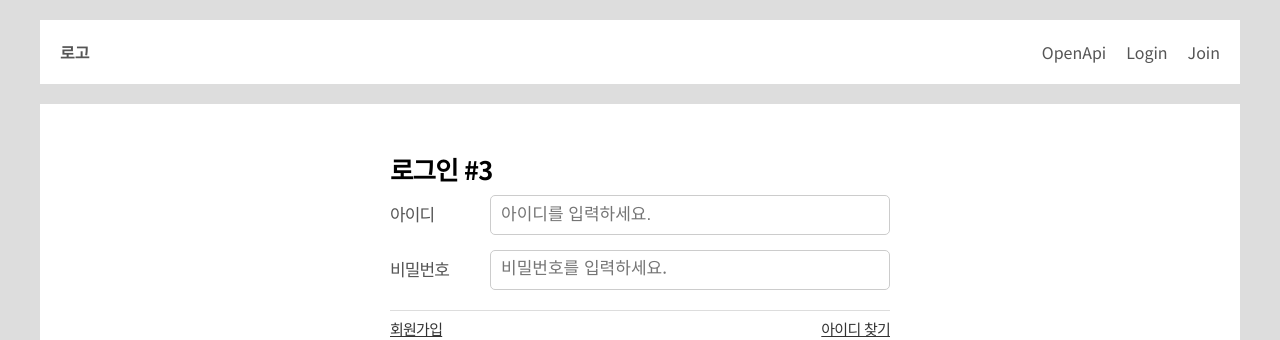
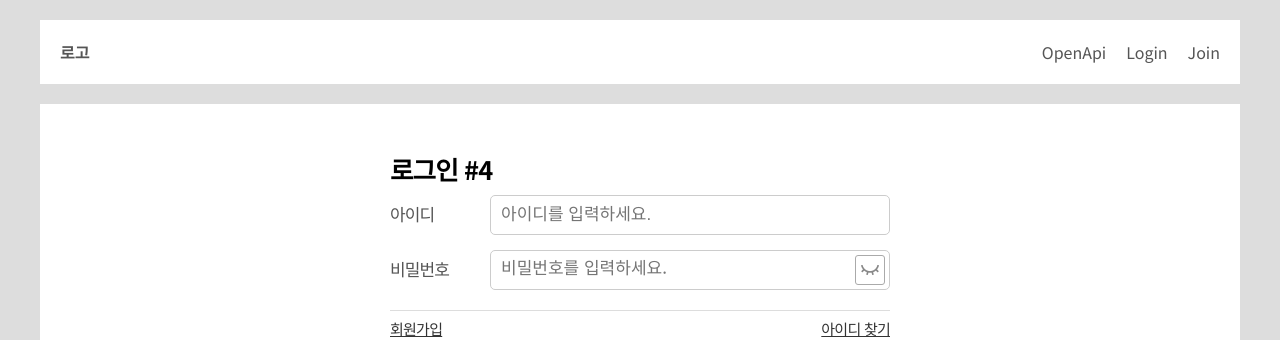
Before and after one commit to widenety/nexttest, a Next.js app: page /Pages/Member/Login in a window 1280 px wide. Shown: the top 340 px of the page. Built offline with nearby package versions, Linux system fonts and the light colour scheme; no server answers.

Commit message:
Added password preview function.

```diff
--- a/src/app/Pages/Member/Login/page.tsx
+++ b/src/app/Pages/Member/Login/page.tsx
@@ -35,9 +35,7 @@ export default function Login() {
 	* 로그인 하기.
 	================================= */
 	const runLogin = async () => {
-		console.log( "@@@@" );
-
-		// 입력값 확인
+		/** -- 이메일, 비밀번호 입력값 확인 */
 		if ( !idStr.trim() ) {
 			notice.failed( { header: "아이디를 입력하세요.", message: "이메일을 입력해 주세요." } );
 			return;
@@ -48,30 +46,23 @@ export default function Login() {
 		}
 
 		try {
-			// Firebase 로그인
-			const userCredential = await signInWithEmailAndPassword(
-				auth,
-				idStr.trim(),
-				passwordStr
-			);
+			/** ---- Firebase 로그인 */
+			const userCredential = await signInWithEmailAndPassword( auth, idStr.trim(), passwordStr );
 			const user = userCredential.user;
 
-			// Firestore 회원 정보 조회
+			/** ---- Firestore 회원 정보 조회 */
 			const memberRef = doc( db, 'tblMember', user.uid );
 			const memberSnap = await getDoc( memberRef );
 
 			if ( !memberSnap.exists() ) {
-				notice.failed( {
-					header: "회원 정보 오류",
-					message: "회원 정보를 찾을 수 없습니다."
-				} );
+				notice.failed( { header: "회원 정보 오류", message: "회원 정보를 찾을 수 없습니다." } );
 				return;
 			}
 			const memberData = memberSnap.data();
 			console.log( "로그인 성공:", user.uid );
 			console.log( "회원 정보:", memberData );
 
-			// 로그인 성공 후 이동
+			/** ---- 로그인 성공 후 이동 */
 			router.push( '/' );
 
 		} catch ( error ) {
@@ -86,15 +77,21 @@ export default function Login() {
 			} else {
 				notice.failed( { header: "오류 발생", message: "잠시 후 다시 시도해 주세요." } );
 			}
+			console.error( "로그인 오류:", error );
+		}
+	}
 
-			console.error( "로그인 오류:", error );
-
-		}
+	/* ==============================
+	* 비밀번호 미리보기
+	================================= */
+	const [ showPassword, setShowPassword ] = useState( false );
+	const runTogglePasswordVisibility = () => {
+		setShowPassword( prev => !prev );
 	}
 
 	return (
 		<div className="frm login">
-			<h3 className="frmTitLv1 cTit1">로그인 #3</h3>
+			<h3 className="frmTitLv1 cTit1">로그인 #4</h3>
 			<form onSubmit={( e ) => { e.preventDefault(); runLogin(); }}>
 				<ul className="frmListLv1">
 					<li>
@@ -108,8 +105,17 @@ export default function Login() {
 					<li>
 						<dl className="frmItemLv1">
 							<dt><label htmlFor="passwordField">비밀번호</label></dt>
-							<dd>
-								<input type="password" name="passwordField" id="passwordField" placeholder="비밀번호를 입력하세요." autoComplete="off" value={passwordStr} onChange={( e ) => setPasswordStr( e.target.value )} />
+							<dd className="hasBtn">
+								<input type={showPassword ? "text" : "password"} name="passwordField" id="passwordField" placeholder="비밀번호를 입력하세요." autoComplete="off" value={passwordStr} onChange={( e ) => setPasswordStr( e.target.value )} />
+								<button type="button" onClick={runTogglePasswordVisibility}>
+									{
+										!showPassword ? (
+											<i className="ri-eye-close-line"></i>
+										) : (
+											<i className="ri-eye-line"></i>
+										)
+									}
+								</button>
 							</dd>
 						</dl>
 					</li>
--- a/src/app/_Css/contents.scss
+++ b/src/app/_Css/contents.scss
@@ -3,7 +3,7 @@
 @use "variables";
 
 /* ==============================
-* 회원가입 폼
+* 회원가입, 로그인 폼
 ================================= */
 .join, .login {
 	margin:50px auto;max-width:500px;width:100%;
@@ -36,6 +36,14 @@
 					.txt {}
 					&.on {color:variables.$blue1;}
 				}
+			}
+			&.hasBtn {
+				button {
+					display:flex;flex-flow:row;flex-wrap:wrap;justify-content:center;align-items:center;align-content:center;width:30px;height:30px;position:absolute;z-index:2;right:5px;top:50%;transform:translateY(-50%);line-height:1;border:1px solid #aaa;background:#fff;color:#888;border-radius:3px;transition:all .3s ease;
+					i {font-size:20px;}
+					&:hover {color:variables.$passColor1;border-color:variables.$passColor1;;}
+				}
+				input {position:static;z-index:1;}
 			}
 		}
 	}
--- a/src/app/_Css/styleGuide.scss
+++ b/src/app/_Css/styleGuide.scss
@@ -92,7 +92,7 @@
 	.frmItemLv1 {
 		display:flex;flex-flow:row;flex-wrap:wrap;align-items:center;align-content:center;
 		dt,
-		dd {line-height:1;align-items:center;align-content:center;}
+		dd {line-height:1;align-items:center;align-content:center;box-sizing:border-box;position:relative;}
 		dt {
 			width:100px;
 			> * {line-height:1;}
```
